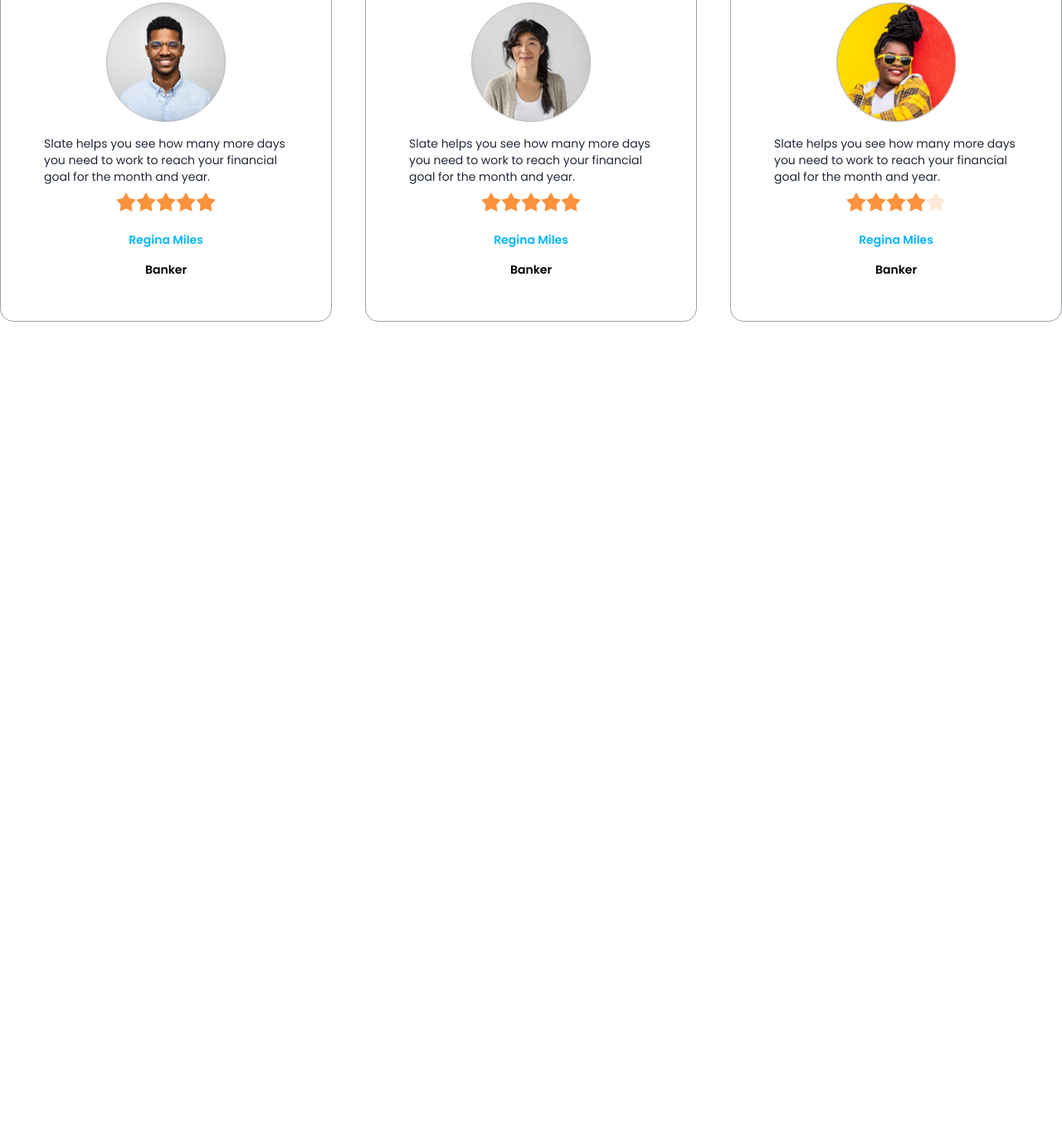
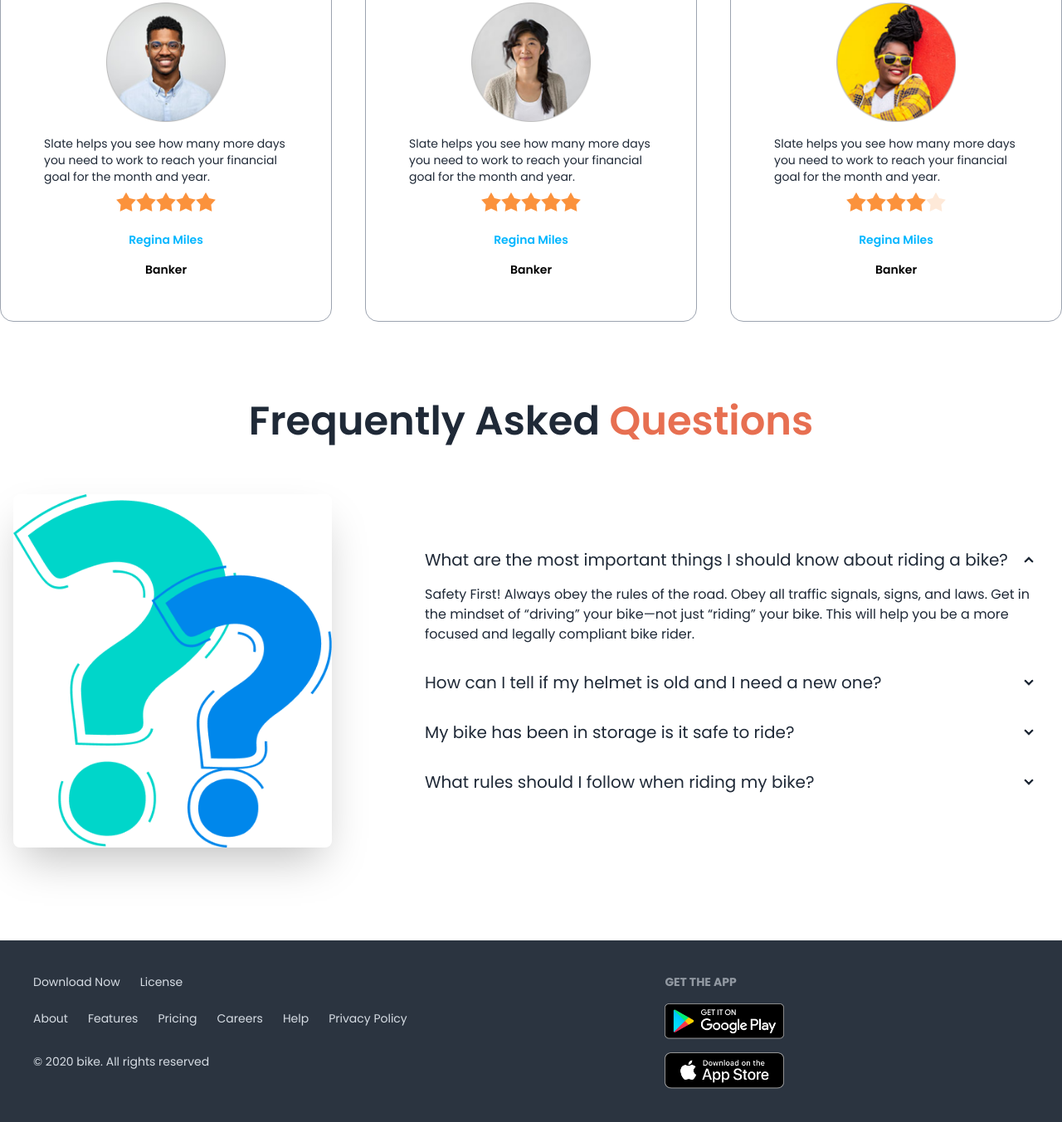
Before and after one commit to abunayeem90/biker-zone-daisyui, a plain HTML site: page index.html in a window 1280 px wide. Shown: the part 1568-2921 px from the top of the page at 83% size. Before the commit the page ends 2052 px from the top, so only its background shows below. Drawn offline with nearby package versions, Linux system fonts and the light colour scheme.

Commit message:
added footer section

```diff
--- a/index.html
+++ b/index.html
@@ -276,8 +276,94 @@
               </div>
         </div>
     </Section>
+
+    <!-- FAQ -->
+
+    <section class="my-24">
+        <h3 class="text-5xl mb-12 font-semibold text-center">
+            Frequently Asked  <span class="text-bike-primary"> Questions</span>
+        </h3>
+
+        <div class="hero">
+            <div class="hero-content flex-col lg:gap-24 lg:flex-row">
+              <img src="./images/others/faq.png" class="w-3/4 lg:max-w-sm rounded-lg shadow-2xl" />
+              <div>
+                <!-- First Question -->
+                <div class="collapse collapse-arrow ">
+                    <input type="radio" name="my-accordion-2" checked="checked" />
+                    <div class="collapse-title text-xl font-medium">
+                        What are the most important things I should
+                        know about riding a bike?
+                    </div>
+                    <div class="collapse-content">
+                      <p>Safety First! Always obey the rules of the road. Obey all traffic signals, signs, and laws. Get in the mindset of “driving” your bike—not just “riding” your bike. This will help you be a more focused and legally compliant bike rider. </p>
+                    </div>
+                  </div>
+                  <!-- Second Question -->
+                  <div class="collapse collapse-arrow ">
+                    <input type="radio" name="my-accordion-2" />
+                    <div class="collapse-title text-xl font-medium">
+                        How can I tell if my helmet is old and I need a
+                        new one?
+                    </div>
+                    <div class="collapse-content">
+                      <p>Safety First! Always obey the rules of the road. Obey all traffic signals, signs, and laws. Get in the mindset of “driving” your bike—not just “riding” your bike. This will help you be a more focused and legally compliant bike rider.</p>
+                    </div>
+                  </div>
+
+                  <!-- Third Quesion -->
+                  <div class="collapse collapse-arrow ">
+                    <input type="radio" name="my-accordion-2" />
+                    <div class="collapse-title text-xl font-medium">
+                        My bike has been in storage is it safe to ride?
+                    </div>
+                    <div class="collapse-content">
+                      <p>Safety First! Always obey the rules of the road. Obey all traffic signals, signs, and laws. Get in the mindset of “driving” your bike—not just “riding” your bike. This will help you be a more focused and legally compliant bike rider.</p>
+                    </div>
+                  </div>
+                  <!-- Fourth Question -->
+                  <div class="collapse collapse-arrow ">
+                    <input type="radio" name="my-accordion-2" />
+                    <div class="collapse-title text-xl font-medium">
+                        What rules should I follow when riding my bike?
+                    </div>
+                    <div class="collapse-content">
+                      <p>Safety First! Always obey the rules of the road. Obey all traffic signals, signs, and laws. Get in the mindset of “driving” your bike—not just “riding” your bike. This will help you be a more focused and legally compliant bike rider.</p>
+                    </div>
+                  </div>
+              </div>
+            </div>
+          </div>
+    </section>
     </main>
-
+    <footer class="footer p-10 bg-neutral text-neutral-content">
+        <div>
+        <aside>
+            <div>
+                <div class="flex gap-6 mb-6">
+                    <p>Download Now</p>
+                    <p>License</p>
+                </div>
+                <div class="flex gap-6 mb-8">
+                    <p>About</p>
+                    <p>Features</p>
+                    <p>Pricing</p>
+                    <p>Careers</p>
+                    <p>Help</p>
+                    <p>Privacy Policy</p>
+                </div>
+            </div>
+          <p> &COPY; 2020 bike. All rights reserved</p>
+        </aside>
+    </div>
+        <nav>
+          <header class="footer-title">Get the App</header>
+          <div class="grid grid-cols-1 gap-4">
+            <a><img class="w-36" src="./images/others/android.png" alt=""></a>
+            <a><img class="w-36" src="./images/others/ios.png" alt=""></a>
+          </div>
+        </nav>
+      </footer>
 
 </body>
 </html>
```
